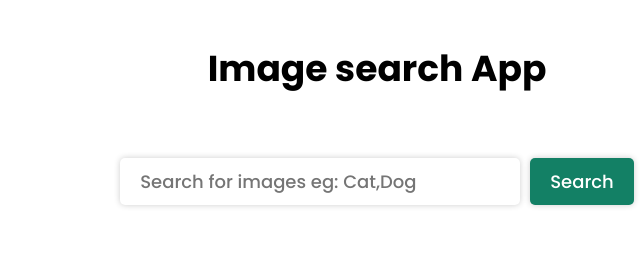
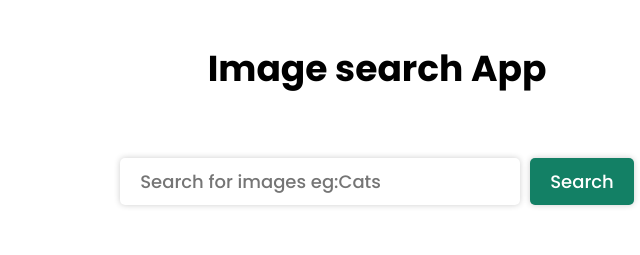
Before and after one commit to AmayGawas/image-search-app, a plain HTML site: page index.html in a window 1280 px wide. Shown: the top 255 px of the page, 263-903 px from the left. Drawn offline with Linux system fonts and the light colour scheme.

Commit message:
fixed placehholder issues

```diff
--- a/index.html
+++ b/index.html
@@ -9,7 +9,7 @@
 <body>
     <h1>Image search App</h1>
     <form action="">
-        <input type="text" id="searchy-input" placeholder="Search for images eg: Cat,Dog">
+        <input type="text" id="searchy-input" placeholder="Search for images eg:Cats">
         <button id="searchbtn">Search</button>
 
     </form>
```
